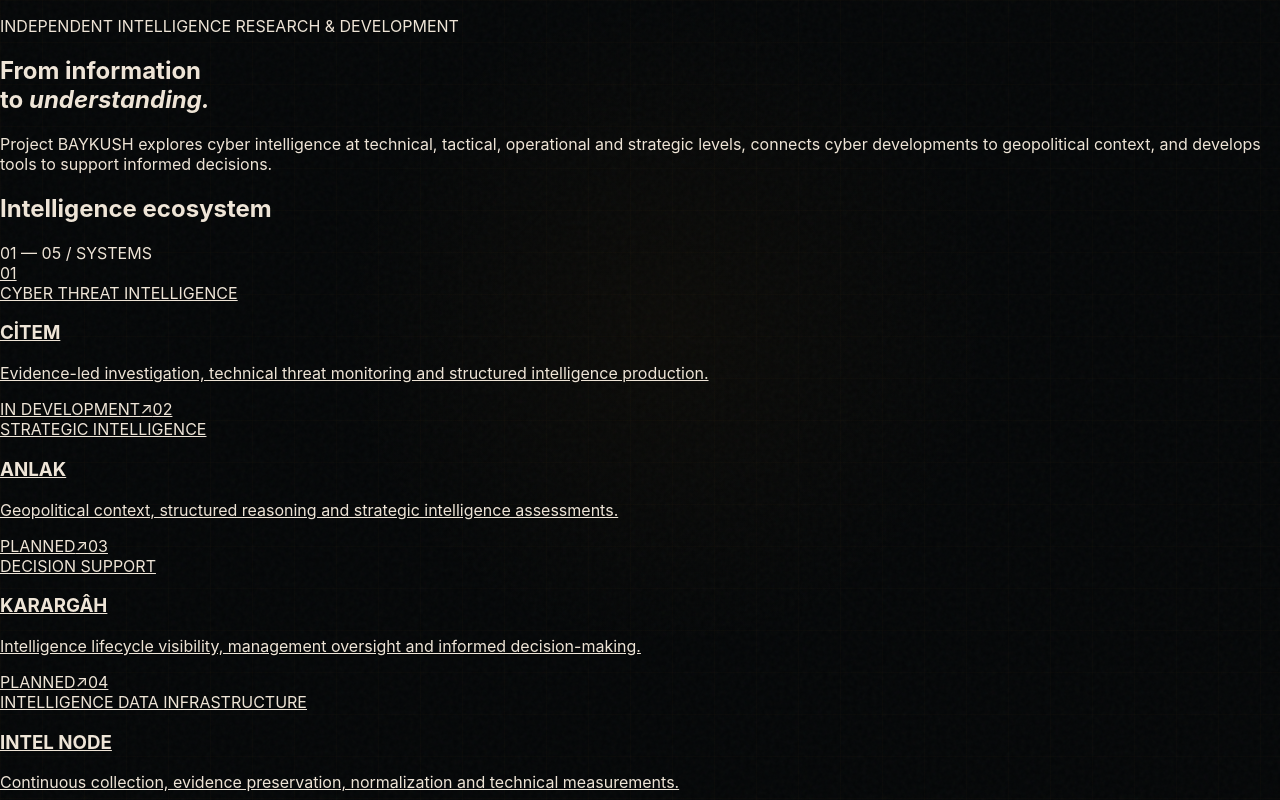
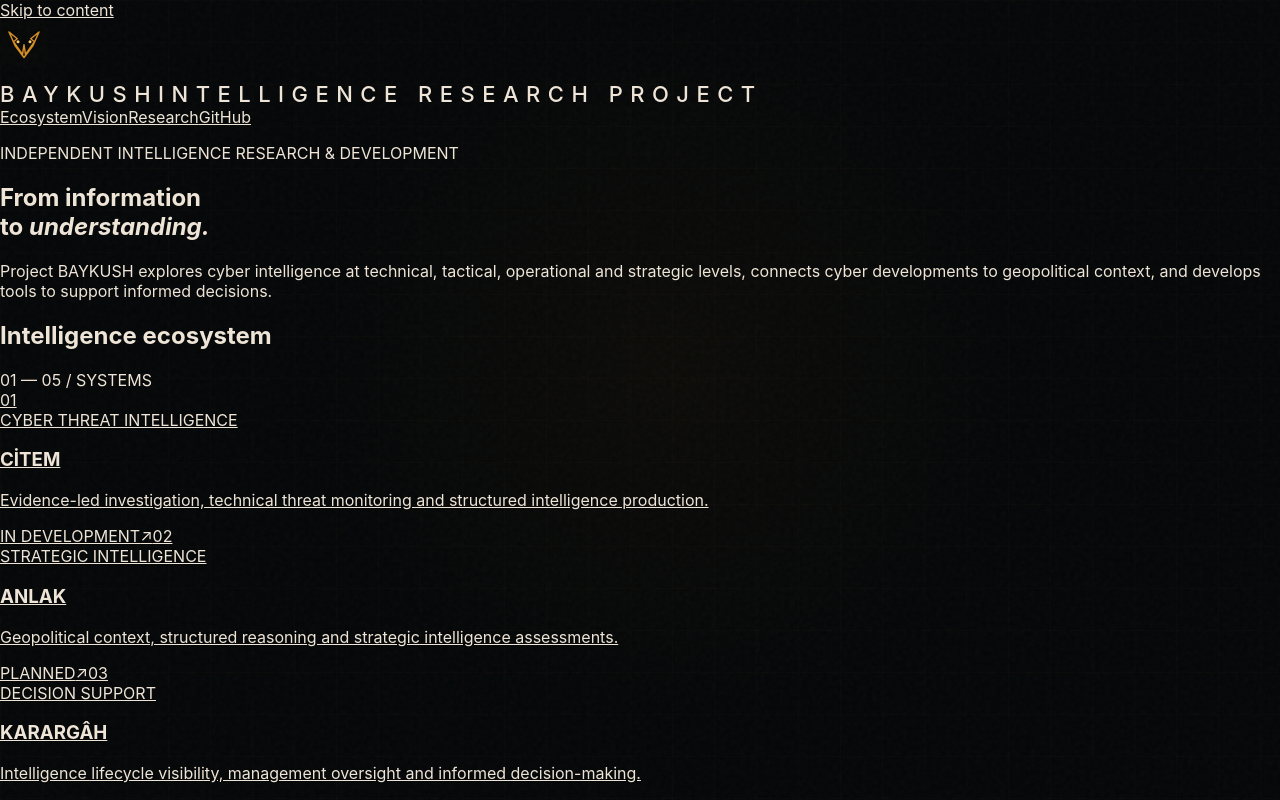
Before and after one commit to CenkCTI/Project-BAYKUSH, a Next.js app: page / in a window 1280 px wide. Shown: the top 800 px of the page. Built offline with nearby package versions, Linux system fonts and the light colour scheme.

Commit message:
Replace landing shell with CİTEM-inspired BAYKUSH brand header

```diff
--- a/app/layout.tsx
+++ b/app/layout.tsx
@@ -1,34 +1,35 @@
 import type { Metadata, Viewport } from "next";
-import type { CSSProperties } from "react";
-import { owlDataUri } from "./owl-data";
-import RotatingEarth from "./RotatingEarth";
+import Link from "next/link";
+import Image from "next/image";
 import "./globals.css";
-import "./module-grid.css";
-import "./owl-reference.css";
-import "./globe-animation.css";
-import "./rotating-earth.css";
 
 export const metadata: Metadata = {
-  title: "Project BAYKUSH | Independent Intelligence Research",
-  description:
-    "Independent intelligence research and development project exploring cyber threat intelligence, geopolitical context, analytical workflows and decision support.",
+  title: { default: "Project BAYKUSH | Intelligence Research", template: "%s | Project BAYKUSH" },
+  description: "Independent intelligence research and development project exploring cyber threat intelligence, geopolitical context, and decision support.",
 };
-
-export const viewport: Viewport = {
-  colorScheme: "dark",
-  themeColor: "#040505",
-};
-
-const bodyStyle = {
-  "--owl-reference-image": `url("${owlDataUri}")`,
-} as CSSProperties;
+export const viewport: Viewport = { colorScheme: "dark", themeColor: "#0f120c" };
 
 export default function RootLayout({ children }: Readonly<{ children: React.ReactNode }>) {
   return (
     <html lang="en">
-      <body style={bodyStyle}>
-        {children}
-        <RotatingEarth />
+      <body>
+        <a className="skip-link" href="#main-content">Skip to content</a>
+        <header className="site-header">
+          <div className="header-inner">
+            <Link className="brand" href="/" aria-label="Project BAYKUSH home">
+              <Image src="/favicon.svg" width={48} height={48} alt="" priority />
+              <span className="brand-text"><span className="brand-word">BAYKUSH</span><span className="brand-subtitle">INTELLIGENCE RESEARCH PROJECT</span></span>
+            </Link>
+            <nav aria-label="Primary navigation">
+              <Link href="/#systems">Ecosystem</Link>
+              <Link href="/#vision">Vision</Link>
+              <Link href="/systems/rasat">Research</Link>
+              <a href="https://github.com/CenkCTI/Project-BAYKUSH">GitHub</a>
+            </nav>
+          </div>
+        </header>
+        <div id="main-content" tabIndex={-1}>{children}</div>
+        <footer className="site-footer"><span>PROJECT BAYKUSH / INDEPENDENT R&amp;D</span><span>UNDER ACTIVE DEVELOPMENT</span></footer>
       </body>
     </html>
   );
```
